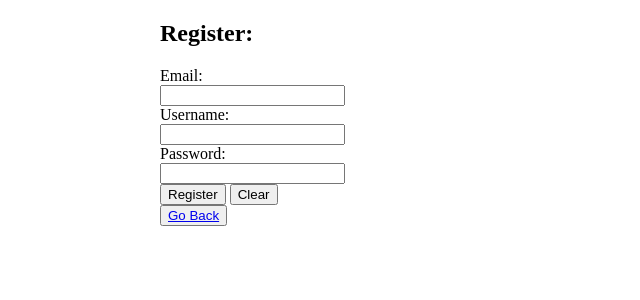
After one commit to AdrianHavengaBennett/terming-for-learning, a Flask app: page /user_register in a window 1280 px wide. The commit adds this page. Shown: the top 300 px of the page, without its empty margins (0-640 px from the left). Run offline with Flask 2, Linux system fonts and the light colour scheme; some libraries are stand-ins or nearby versions.

Commit message:
added login/register functionality

```diff
--- a/app.py
+++ b/app.py
@@ -11,6 +11,7 @@ DBS_NAME = "terming_for_learning"
 TERMS = "terms"
 CATEGORIES = "categories"
 FURTHER_READINGS = "further_readings"
+USERS = "users"
 
 
 def mongo_connect(url):
@@ -25,24 +26,69 @@ conn = mongo_connect(MONGODB_URI)
 terms = conn[DBS_NAME][TERMS]
 categories = conn[DBS_NAME][CATEGORIES]
 further_readings = conn[DBS_NAME][FURTHER_READINGS]
+users = conn[DBS_NAME][USERS]
 
 # Home screen / main welcome page:
 @app.route("/")
 def welcome():
     return render_template("home.html")
 
-# Shows all the current terms in the database:
-@app.route("/all_terms")
-def get_terms():
-    return render_template("all_terms.html", terms=terms.find())
+# User login:
+@app.route("/user_login")
+def user_login():
+    return render_template("user_login.html")
+
+# checks the login credentials and loads the terms list:
+@app.route("/valid_login", methods=["POST"])
+def valid_login():
+    email = request.form["email"]
+    password = request.form["password"]
+    user_exists = users.find_one({"email": email})
+    # TODO more server-side validation
+    if user_exists:
+        if password != user_exists["password"]:
+            return "Password Incorrect!"
+        return redirect(url_for("get_terms", username=user_exists["username"]))
+    else:
+        return "User not found - try register instead"
+
+# User register:
+@app.route("/user_register")
+def user_register():
+    return render_template("user_register.html")
+
+# checks the register credentials and loads the terms list:
+@app.route("/save_new_user", methods=["POST"])
+def save_new_user():
+    email = request.form["email"]
+    username = request.form["username"]
+    password = request.form["password"]
+    user_exists = users.find_one({"email": email})
+    # TODO more server-side validation
+    if user_exists:
+        return "User already exists - try log in"
+    if len(username) < 4:
+        return "Username too short!"
+    if len(password) < 4:
+        return "Password too short!"
+    users.insert_one(request.form.to_dict())
+    return redirect(url_for("get_terms", username=username))
+
+# Shows all the current terms in the database - this needs to change to user's terms only:
+@app.route("/all_terms/<username>")
+def get_terms(username):
+    return render_template("all_terms.html", terms=terms.find(),
+                           username=username)
 
 # When a term is clicked:
 @app.route("/term/<term_id>")
 def show_term(term_id):
     term = terms.find_one({"_id": ObjectId(term_id)})
+    active_user = term["username"]  # this needs to be session user, not user who added the term
     is_in_database = further_readings.find_one({"_id": ObjectId(term_id)})
     return render_template("term.html", term=term,
-                           is_in_database=is_in_database)
+                           is_in_database=is_in_database,
+                           username=active_user)
 
 # Add a new term:
 @app.route("/new_term")
@@ -124,7 +170,7 @@ def save_category():
     added_category = request.form["category_name"]  # This is what the user inputs
     is_in_database = categories.find_one({"category_name": added_category})  # This will need further validating (lowercase and uppercase, for example, and whitespace (there's a method that can do that - Google it))
     if is_in_database:
-        return render_template("oops.html")  # TODO change this to a JS prompt to warn the user.
+        return "Category already exists!"  # TODO change this to a JS prompt to warn the user.
     else:
         categories.insert_one(request.form.to_dict())
     return redirect(url_for("get_categories"))
@@ -161,7 +207,7 @@ def find_term():
     if the_term:
         return render_template("term.html", term=the_term)
     else:
-        return render_template("oops_find.html", term=the_term)  # TODO change this to a JS prompt to warn the user.
+        return "Oops! It seems your search was unsuccessful!"  # TODO change this to a JS prompt to warn the user.
 
 # Find a category:
 @app.route("/find_category", methods=["POST"])
@@ -172,7 +218,7 @@ def find_category():
     if the_category:
         return render_template("show_category.html", category=the_category)
     else:
-        return render_template("oops_find.html", category_name=the_category)  # TODO change this to a JS prompt to warn the user.
+        return "Oops! It seems your search was unsuccessful!"  # TODO change this to a JS prompt to warn the user.
 
 # Find a saved term in further readings:
 @app.route("/find_saved", methods=["POST"])
@@ -183,7 +229,7 @@ def find_saved():
     if the_term:
         return render_template("term.html", term=the_term)
     else:
-        return render_template("oops_find.html", saved_name=the_term)  # TODO change this to a JS prompt to warn the user.
+        return "Oops! It seems your search was unsuccessful!"  # TODO change this to a JS prompt to warn the user.
 
 
 if __name__ == "__main__":
--- a/templates/all_terms.html
+++ b/templates/all_terms.html
@@ -2,7 +2,7 @@
 {% block content %}
 
 <div class="container">
-    <h1>Welcome to your terms list</h1>
+    <h1>Welcome, {{ username }}, to your terms list</h1>
     <form action="{{ url_for('find_term') }}" method="post">
         <label for="term_search">Search Terms</label>
         <input type="search" name="term_search" id="term_search">
--- a/templates/categories.html
+++ b/templates/categories.html
@@ -15,7 +15,6 @@
         </div>
     {% endfor %}
     <button><a href= "{{ url_for('add_category') }}">New Category</a></button>
-    <button><a href= "{{ url_for('get_terms') }}">Go Back</a></button>
 </div>
 
 
--- a/templates/further_readings.html
+++ b/templates/further_readings.html
@@ -19,7 +19,6 @@
             <hr>
         </div>
     {% endfor %}
-    <button><a href= "{{ url_for('get_terms') }}">Go Back</a></button>
 </div>
 
 {% endblock %}
--- a/templates/home.html
+++ b/templates/home.html
@@ -3,6 +3,9 @@
 <div id="home-background-color" class="container">
     <h1>Terming For Learning</h1>
     <p>Jot down, share, and rate terminology</p>
-    <a href="{{ url_for('get_terms') }}"><button>Let's Go!</button></a>
+    <p>Already have an account?</p>
+    <a href="{{ url_for('user_login') }}"><button>Log In</button></a>
+    <p>If not, why not register?</p>
+    <a href="{{ url_for('user_register') }}"><button>Register</button></a>
 </div>
 {% endblock %}
--- a/templates/new_term.html
+++ b/templates/new_term.html
@@ -19,11 +19,10 @@
         <label for="noob_definition">Noob Definition:</label><br>
         <textarea id="noob_definition" name="noob_definition" required></textarea><br>
         <label for="term_examples">Term Examples:</label><br>
-        <textarea id="term_examples" name="term_examples" rows="4" required><br> <!--Need to treat links as such. How can I achieve this? -->
+        <textarea id="term_examples" name="term_examples" rows="4" required></textarea><br> <!--Need to treat links as such. How can I achieve this? -->
         <button type="submit">Add Term</button>
         <input type="reset" value="Clear">
     </form>
-    <button><a href= "{{ url_for('get_terms') }}">Go Back</a></button>
 </div>
 
 {% endblock %}
--- a/templates/term.html
+++ b/templates/term.html
@@ -25,7 +25,7 @@
         <hr>
     </div>
     <button><a href= "{{ url_for('edit_term', term_id=term._id) }}">Edit Term</a></button>
-    <button><a href= "{{ url_for('get_terms') }}">Go Back</a></button>
+    <button><a href= "{{ url_for('get_terms', username=username) }}">Go back</a></button>
     <button><a href= "{{ url_for('delete_request', term_id=term._id) }}">Delete</a></button>
 </div>
 
--- /dev/null
+++ b/templates/user_register.html
@@ -0,0 +1,21 @@
+{% extends "base.html" %}
+{% block content %}
+
+<div class="container">
+    <h2>Register:</h2>
+
+    <form action="{{ url_for('save_new_user') }}" method="post">
+        <label for="email">Email:</label><br>
+        <input type="email" id="email" name="email" required><br>
+        <label for="username">Username:</label><br>
+        <input type="text" id="username" name="username" required><br>
+        <label for="password">Password:</label><br>
+        <input type="password" id="password" name="password" required><br>
+        <button type="submit">Register</button>
+        <input type="reset" value="Clear">
+    </form>
+    <button><a href= "{{ url_for('welcome') }}">Go Back</a></button>
+</div>
+
+
+{% endblock %}
```
Also changed, not shown: templates/oops.html (deleted, +0 -9 lines), templates/oops_find.html (deleted, +0 -15 lines), templates/user_login.html (added, +19 -0 lines).
